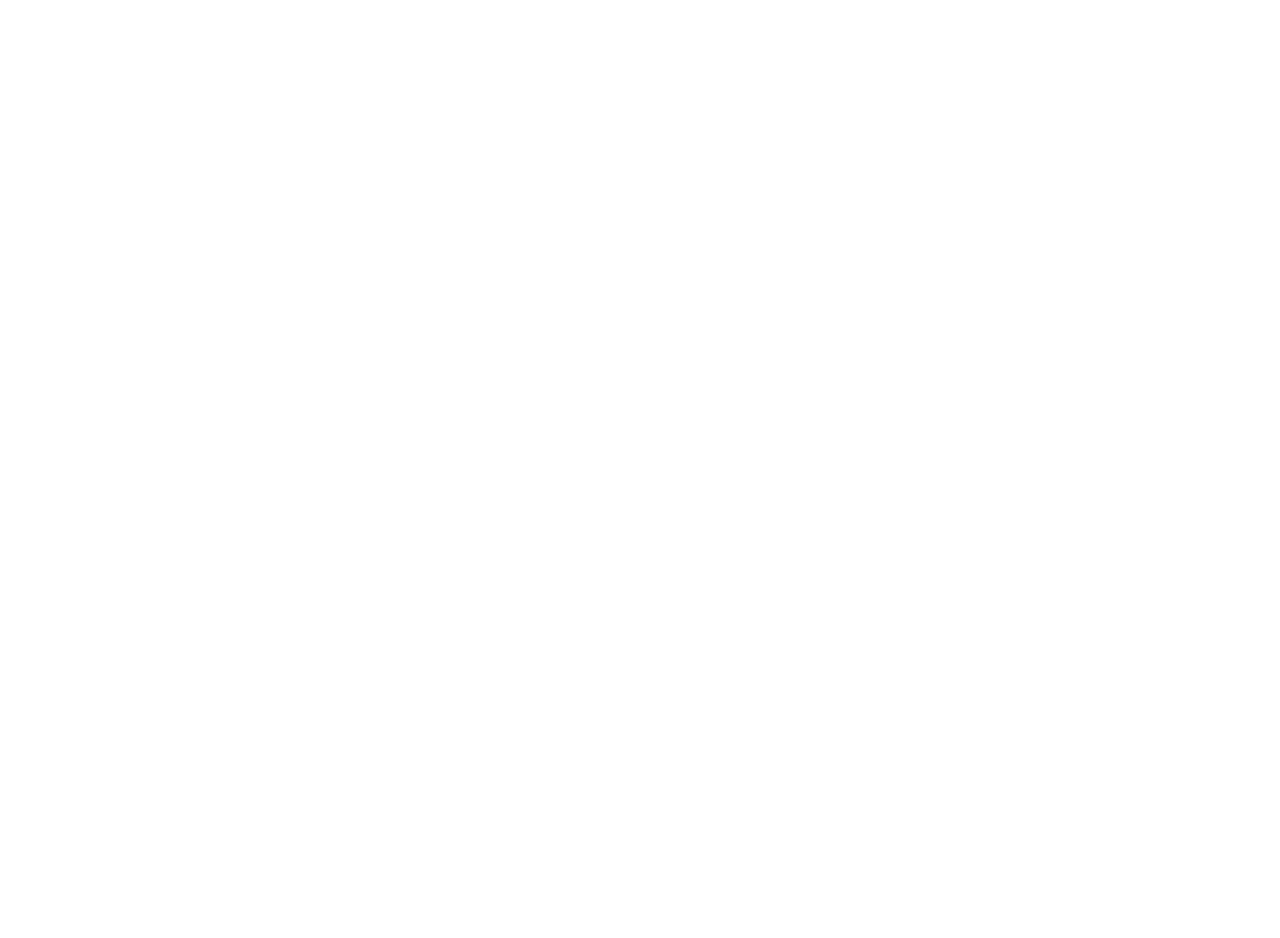
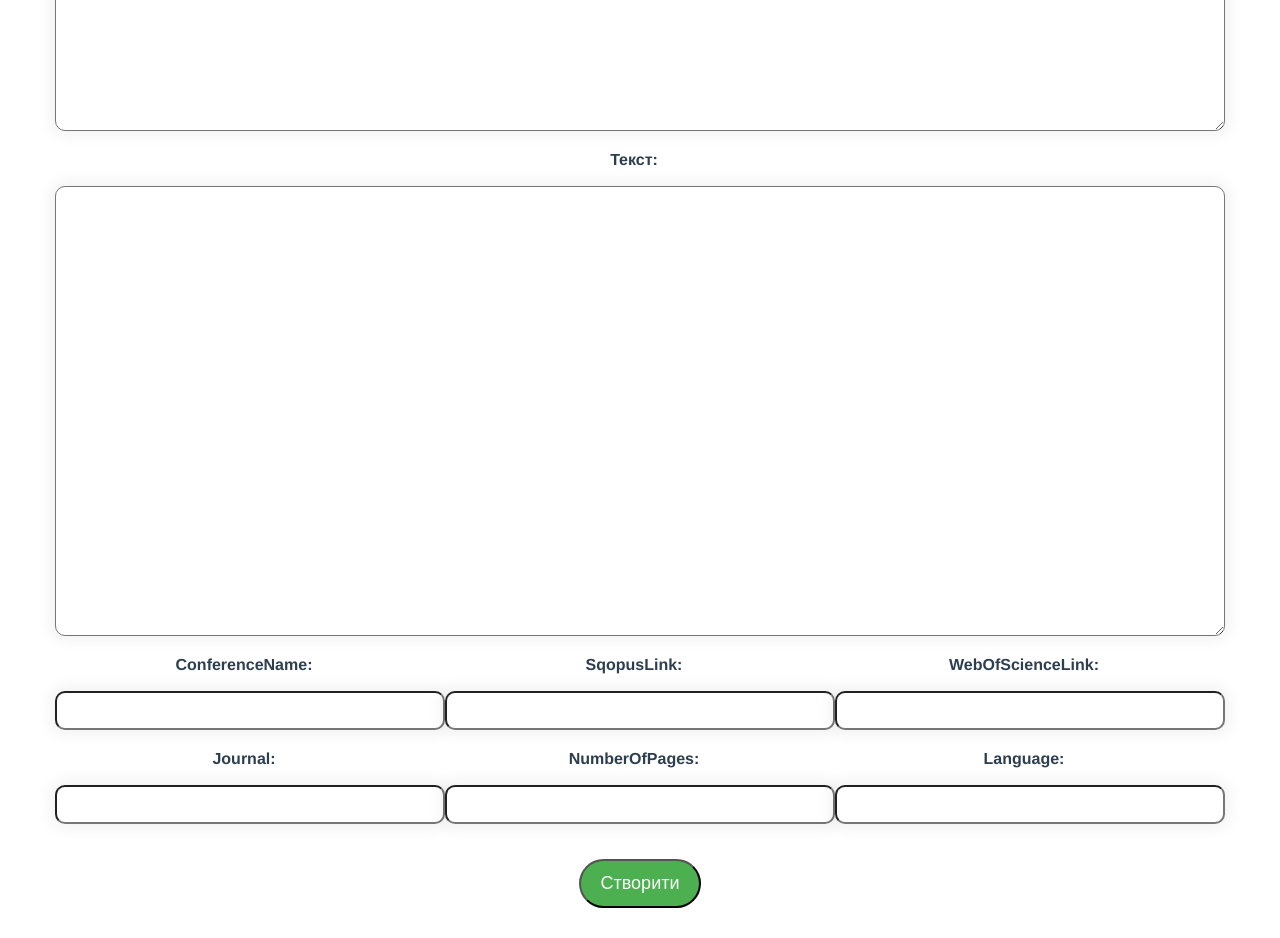
Before and after one commit to Fr13nd4u/articles, a Vue app: page / in a window 1280 px wide. Shown: the part 480-1418 px from the top of the page. Before the commit the page ends 800 px from the top, so only its background shows below. Built offline with nearby package versions, Linux system fonts and the light colour scheme.

Commit message:
add post start

```diff
--- a/src/pages/Home.vue
+++ b/src/pages/Home.vue
@@ -1,17 +1,175 @@
 <template>
-    <div>
-        <h1>HOME</h1>
-    </div>
+  <div class="container">
+    <div class="home">
+    <h1>Головна</h1>
+    <form @submit.prevent="">
+      <div>
+        <label for="PublicationName">Назва:</label>
+        <input type="text" v-model="PublicationName" id="PublicationName" />
+      </div>
+      <div>
+        <label for="PublicationAnnotation">Анотація:</label>
+        <textarea v-model="PublicationAnnotation" id="PublicationAnnotation" />
+      </div>
+      <div>
+        <label for="PublicationText">Текст:</label>
+        <textarea class="area-txt" v-model="PublicationText" id="PublicationText" />
+      </div>
+
+      <div class="row-input">
+        <div class="row-input_blok">
+          <label for="ConferenceName">ConferenceName:</label>
+          <input type="text" v-model="ConferenceName" id="ConferenceName" />
+        </div>
+        <div class="row-input_blok">
+          <label for="SqopusLink">SqopusLink:</label>
+          <input type="url" v-model="SqopusLink" id="SqopusLink" />
+        </div>
+        <div class="row-input_blok">
+          <label for="WebOfScienceLink">WebOfScienceLink:</label>
+          <input type="url" v-model="WebOfScienceLink" id="WebOfScienceLink" />
+        </div>
+      </div>
+
+      <div class="row-input">
+        <div class="row-input_blok">
+          <label for="Journal">Journal:</label>
+          <input type="number" v-model="Journal" id="Journal" />
+        </div>
+        <div class="row-input_blok">
+          <label for="NumberOfPages">NumberOfPages:</label>
+          <input type="number" v-model="NumberOfPages" id="NumberOfPages" />
+        </div>
+        <div class="row-input_blok">
+          <label for="Language">Language:</label>
+          <input type="text" v-model="Language" id="Language" />
+        </div>
+      </div>
+
+      <button @click="formSubmit" type="submit">Створити</button>
+    </form>
+    <p v-if="showError" id="error">Ви неправильно ввели данні, попробуйте ще</p>
+  </div>
+  </div>
 </template>
 
 <script>
+import axios from 'axios'
+
 export default {
-
+  data(){
+    return {
+      PublicationName: "",
+      PublicationAnnotation: "",
+      PublicationText: "",
+      ConferenceName: "",
+      SqopusLink: "",
+      WebOfScienceLink: "",
+      Journal: "",
+      NumberOfPages: "",
+      Language: "",
+      showError: false
+    }
+  },
+  methods: {
+    async formSubmit() {
+      await axios.post('Api/Publication/Post', {
+        PublicationName: this.PublicationName,
+        PublicationAnnotation: this.PublicationAnnotation,
+        PublicationText: this.PublicationText,
+        ConferenceName: this.ConferenceName,
+        SqopusLink: this.SqopusLink,
+        WebOfScienceLink: this.WebOfScienceLink,
+        Journal: this.Journal,
+        NumberOfPages: this.NumberOfPages,
+        Language: this.Language
+      },
+      { headers: {
+        "Authorization" : `Bearer ${localStorage.getItem('access_token')}`
+      }
+      })
+      .then(() => {
+        this.showError = false;
+        this.$router.push("Posts")
+      })
+      .catch((err) => {
+        this.showError = true;
+        console.log(err);
+      })
+    }
+  }
 }
 </script>
 
-<style lang="scss">
-   h1 {
+<style lang="scss" scoped>
+  * {
+    box-sizing: border-box;
+  }
+  h1 {
     margin: 100px 0 30px 0;
   }
+  .container {
+    max-width: 1170px;
+    margin: auto;
+  }
+  .home {
+    width: 100%;
+    margin: 0 auto;
+  }
+  label {
+    padding: 15px 12px 12px 0;
+  }
+  form div {
+    display: flex;
+    flex-direction: column;
+    font-weight: 700;
+  }
+  .row-input {
+    display: flex;
+    box-sizing: border-box;
+    width: 100%;
+    flex-direction: row;
+
+    &_blok {
+      display: flex;
+      width: 50%;
+    }
+  }
+  button[type="submit"] {
+    background-color: #4caf50;
+    color: white;
+    padding: 12px 20px;
+    cursor: pointer;
+    border-radius: 30px;
+    margin: 30px 0;
+    font-size: 18px;
+
+    &:hover {
+      background-color: #45a049;
+    }
+  }
+  input, textarea {
+    margin: 5px auto;
+    box-shadow: 0 0 15px 4px rgba(0, 0, 0, 0.06);
+    padding: 10px;
+    border-radius: 10px;
+    width: 100%;
+
+    &:focus {
+      outline: none;
+    }
+  }
+  textarea {
+    height: 300px;
+    width: 100%;
+  }
+
+  .area-txt {
+    height: 450px;
+  }
+  #error {
+    color: rgb(230, 1, 1);
+    margin-top: 30px;
+    font-weight: 600;
+  }
 </style>
--- a/src/pages/Posts.vue
+++ b/src/pages/Posts.vue
@@ -2,9 +2,9 @@
     <div>
         <div class="container">
             <h1>Публікації</h1>
+            <input type="text" v-model="search" placeholder="Пошук" />
             <div v-if="loading" class="lds-roller"><div></div><div></div><div></div><div></div><div></div><div></div><div></div><div></div></div>
 
-            <input type="text" v-model="search" placeholder="Пошук" />
 
             <div v-for="item in filterdPosts" :key="item.id">
                 <article class="blog-card">
@@ -47,13 +47,11 @@
                         </div>
                     </div>
                     <div class="blog-card__info">
+                        <h5 class="title">Annotation</h5>
+                        <p >{{item.Publication.Annotation}}</p>
+                        <br>
                         <h5 class="title">{{item.Publication.Name}}</h5>
-                        <!-- <input type="checkbox" class="show-text" id={item.Publication.Id} />
-                        <div class="limited l-300"> -->
-                            <p class="text">{{item.Publication.Text}}</p>
-                            <!-- <div class="bottom"></div>
-                        </div>
-                         <label for={item.Publication.Id} class="show-text-btn"></label> -->
+                        <p class="text">{{item.Publication.Text}}</p>
                         <ul class="nav-keyword">
                             <li
                                 v-for="keyItem in item.Publication.KeyWords"
@@ -96,7 +94,12 @@ export default {
     computed: {
         filterdPosts: function(){
             return this.posts.filter(item => {
-                return item.Publication.Name.match(this.search) || item.Publication.Text.match(this.search);
+                return item.Publication.Name.match(this.search)
+                    || item.Publication.Text.match(this.search)
+                    || item.Publication.Annotation.match(this.search)
+                    || item.User.Name.match(this.search)
+                    || item.User.MiddleName.match(this.search)
+                    || item.User.Surname.match(this.search);
             })
         }
     }
@@ -109,6 +112,10 @@ export default {
     }
     h1 {
         margin: 100px 0 30px 0;
+    }
+    .container {
+        max-width: 1170px;
+        margin: auto;
     }
 
     input {
@@ -234,7 +241,10 @@ export default {
 
     .lds-roller {
         display: inline-block;
-        position: relative;
+        position: absolute;
+        top: 50%;
+        left: 50%;
+        transform: translate(-50%, -50%);
         width: 80px;
         height: 80px;
     }
```
